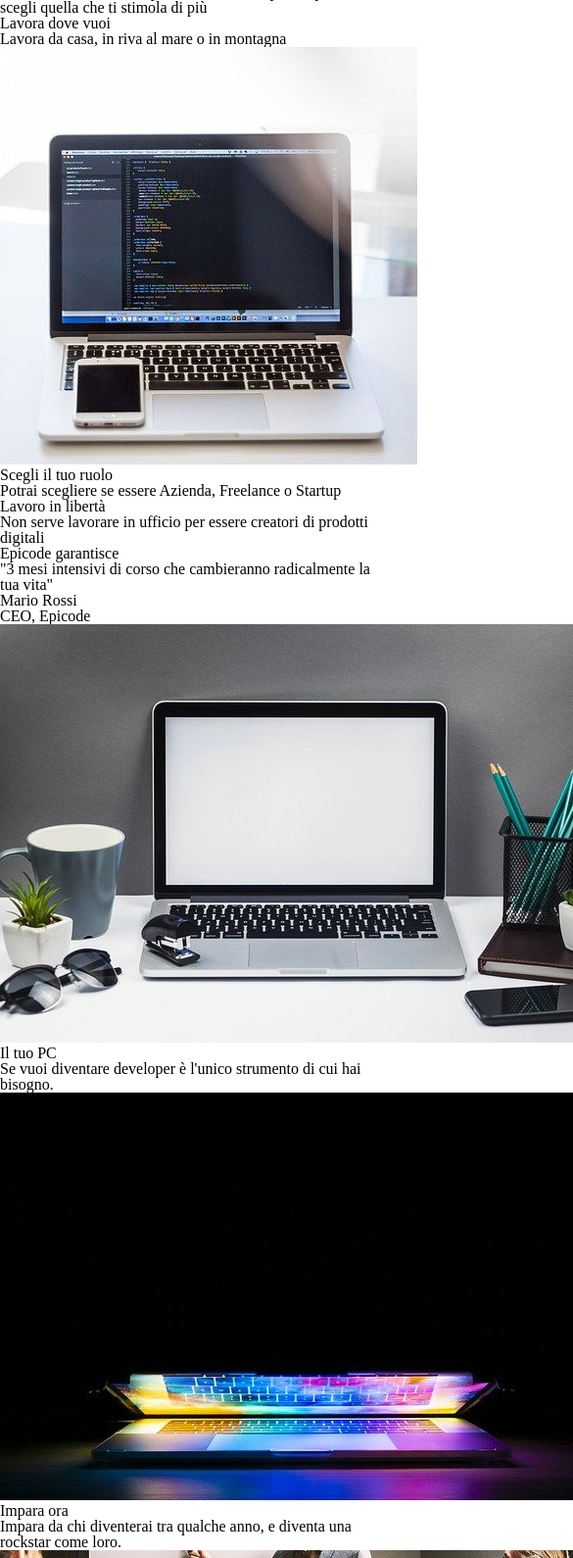
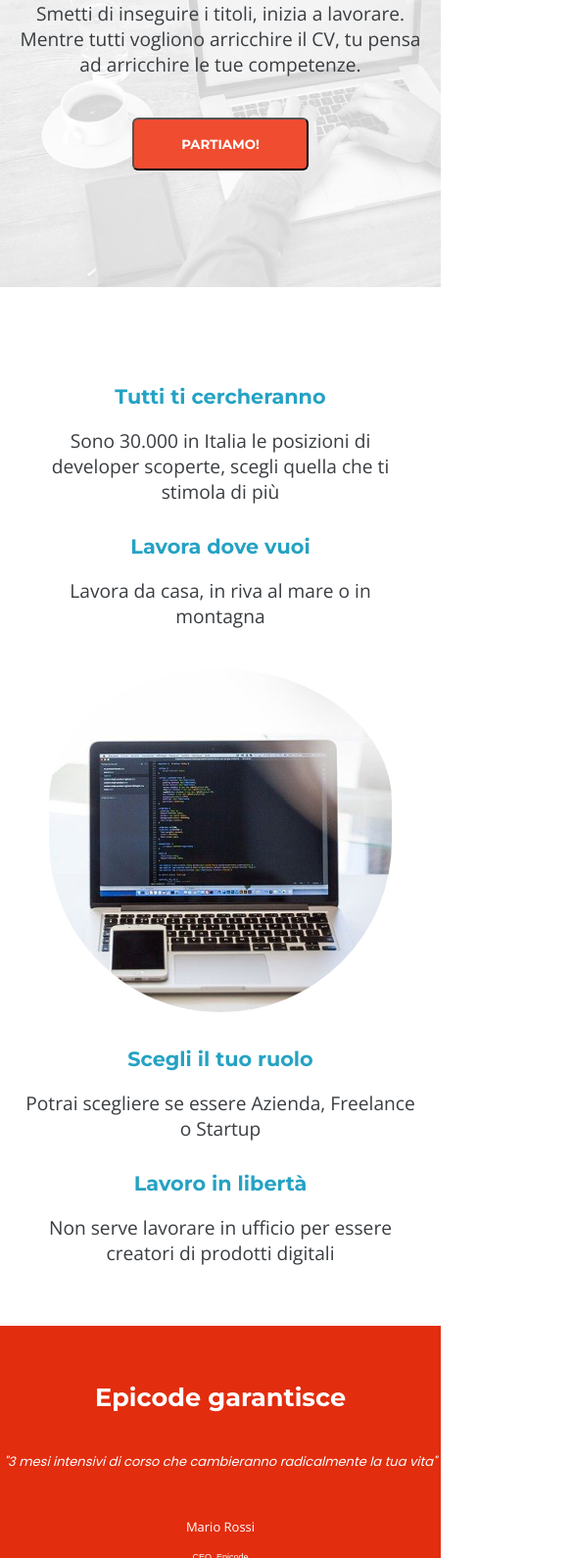
Before and after one commit to Andam92/EPICODE-U1-W1-D5, a plain HTML site: page index.html in a window 390 px wide. Shown: the part 220-1810 px from the top of the page at 98% size, 585 px wide, since content can reach past the window. Drawn offline with nearby package versions, Linux system fonts and the light colour scheme.

Commit message:
css mobile partial

```diff
--- a/css/style.css
+++ b/css/style.css
@@ -1 +1,175 @@
-/* Your styles here */
+/*GENERAL */
+* {
+  width: 450px;
+  text-align: center;
+}
+
+header {
+  background-color: black;
+}
+
+body {
+  color: #393d41;
+  font-size: 1.2rem;
+  line-height: 1.65rem;
+  font-family: "Open Sans", sans-serif;
+}
+
+h3 {
+  color: #25a2c3;
+  font-family: "Montserrat", sans-serif;
+  line-height: 1.5rem;
+  font-size: 1.3rem;
+  padding-top: 30px;
+  padding-bottom: 20px;
+}
+
+p {
+  width: 400px;
+  margin: auto;
+}
+
+/*HEADER */
+header img {
+  width: 150px;
+  padding: 30px;
+}
+
+/*MAIN*/
+.scheda1 {
+  background-image: url(../images/banner.jpg);
+  background-size: cover;
+  height: 400px;
+  margin-bottom: 70px;
+}
+
+.scheda1 h1 {
+  color: #25a2c3;
+  font-family: "Montserrat", sans-serif;
+  line-height: 1.5rem;
+  font-size: 1.6rem;
+  padding-top: 40px;
+  width: 50%;
+  margin: auto;
+}
+
+.scheda1 p {
+  width: 95%;
+  margin: auto;
+  padding-top: 20px;
+  padding-bottom: 40px;
+}
+
+.scheda1 button {
+  background-color: #f04c2f;
+  font-family: "Montserrat", sans-serif;
+  color: white;
+  width: 180px;
+  padding: 17px;
+  text-align: center;
+  border-radius: 6px;
+}
+
+.notebook {
+  padding-top: 40px;
+  border-radius: 500px;
+  width: 350px;
+  height: 350px;
+}
+
+.quote {
+  margin-top: 60px;
+  background-color: #e22d0e;
+  color: white;
+  padding-bottom: 40px;
+}
+
+.quote h2 {
+  font-size: 1.6rem;
+  font-family: "Montserrat", sans-serif;
+  padding-top: 60px;
+  padding-bottom: 40px;
+}
+
+.quote blockquote {
+  font-family: "Poppins", sans-serif;
+  font-style: italic;
+  font-size: small;
+  padding-bottom: 40px;
+}
+
+.quote p {
+  font-family: "Open Sans", sans-serif;
+  font-size: small;
+}
+
+.quote span {
+  font-family: "Open Sans ", sans-serif;
+  font-size: xx-small;
+}
+
+.scheda2 {
+  width: 400px;
+  border: 1px solid #dee1e3;
+  margin: auto;
+  margin-top: 60px;
+}
+
+.scheda2 img {
+  width: 400px;
+}
+
+.scheda2 h3 {
+  font-size: 1.2rem;
+  width: 400px;
+}
+
+.scheda2 p {
+  font-size: 1rem;
+  padding-bottom: 40px;
+  width: 350px;
+}
+
+.scheda3 {
+  width: 400px;
+  border: 1px solid #dee1e3;
+  margin: auto;
+  margin-top: 60px;
+}
+
+.scheda3 img {
+  width: 400px;
+}
+
+.scheda3 h3 {
+  font-size: 1.2rem;
+  width: 400px;
+}
+
+.scheda3 p {
+  font-size: 1rem;
+  padding-bottom: 40px;
+  width: 350px;
+}
+
+.scheda4 {
+  width: 400px;
+  border: 1px solid #dee1e3;
+  margin: auto;
+  margin-top: 60px;
+}
+
+.scheda4 img {
+  width: 400px;
+}
+
+.scheda4 h3 {
+  font-size: 1.2rem;
+  width: 400px;
+}
+
+.scheda4 p {
+  font-size: 1rem;
+  padding-bottom: 40px;
+  width: 350px;
+}
--- a/index.html
+++ b/index.html
@@ -5,6 +5,24 @@
     <meta http-equiv="X-UA-Compatible" content="IE=edge" />
     <meta name="viewport" content="width=device-width, initial-scale=1.0" />
     <title>Corso Web Developer - Epicode School</title>
+    <link rel="preconnect" href="https://fonts.googleapis.com" />
+    <link rel="preconnect" href="https://fonts.gstatic.com" crossorigin />
+    <link
+      href="https://fonts.googleapis.com/css2?family=Montserrat:wght@700&family=Poppins:wght@300;400;600&display=swap"
+      rel="stylesheet"
+    />
+    <link rel="preconnect" href="https://fonts.googleapis.com" />
+    <link rel="preconnect" href="https://fonts.gstatic.com" crossorigin />
+    <link
+      href="https://fonts.googleapis.com/css2?family=Open+Sans&display=swap"
+      rel="stylesheet"
+    />
+    <link rel="preconnect" href="https://fonts.googleapis.com" />
+    <link rel="preconnect" href="https://fonts.gstatic.com" crossorigin />
+    <link
+      href="https://fonts.googleapis.com/css2?family=Open+Sans:ital,wght@1,300&display=swap"
+      rel="stylesheet"
+    />
     <link rel="stylesheet" href="./css/reset.css" />
     <link rel="stylesheet" href="./css/font-awesome.css" />
     <link rel="stylesheet" href="./css/style.css" />
@@ -15,13 +33,13 @@
     </header>
 
     <main>
-      <div>
+      <div class="scheda1">
         <h1>Corso Web Developer</h1>
         <p>
-          Smetti di inseguuire i titoli, inizia a lavorare. Mentre tutti
-          vogliono arricchire il CV, tu pensa ad arricchire le tue competenze.
+          Smetti di inseguire i titoli, inizia a lavorare. Mentre tutti vogliono
+          arricchire il CV, tu pensa ad arricchire le tue competenze.
         </p>
-        <input type="button" value="PARTIAMO!" />
+        <button>PARTIAMO!</button>
       </div>
       <h3>Tutti ti cercheranno</h3>
       <p>
@@ -30,29 +48,33 @@
       </p>
       <h3>Lavora dove vuoi</h3>
       <p>Lavora da casa, in riva al mare o in montagna</p>
-      <img src="./images/notebook.jpg" alt="notebook" />
+      <img class="notebook" src="./images/notebook.jpg" alt="notebook" />
       <h3>Scegli il tuo ruolo</h3>
       <p>Potrai scegliere se essere Azienda, Freelance o Startup</p>
       <h3>Lavoro in libertà</h3>
       <p>
         Non serve lavorare in ufficio per essere creatori di prodotti digitali
       </p>
-      <div>
+      <div class="quote">
         <h2>Epicode garantisce</h2>
         <blockquote>
           "3 mesi intensivi di corso che cambieranno radicalmente la tua vita"
         </blockquote>
-        <p>Mario Rossi</p>
-        <p>CEO, Epicode</p>
+        <p>
+          Mario Rossi<span
+            ><br />
+            CEO, Epicode</span
+          >
+        </p>
       </div>
-      <div>
+      <div class="scheda2">
         <img src="./images/foto1.jpg" alt="foto1" />
         <h3>Il tuo PC</h3>
         <p>
           Se vuoi diventare developer è l'unico strumento di cui hai bisogno.
         </p>
       </div>
-      <div>
+      <div class="scheda3">
         <img src="./images/foto2.jpg" alt="foto2" />
         <h3>Impara ora</h3>
         <p>
@@ -60,7 +82,7 @@
           loro.
         </p>
       </div>
-      <div>
+      <div class="scheda4">
         <img src="./images/foto3.jpg" alt="foto3" />
         <h3>Lavora subito</h3>
         <p>Sappiamo cosa vogliono le aziende, perché lavoriamo con loro.</p>
@@ -73,6 +95,12 @@
         ><i class="fa-sharp fa-solid fa-square-envelope"></i>
         info@epicode.school</a
       >
+      <p>
+        <i class="fa-solid fa-square-arrow-up-right"></i> Via Appia 1 - 00100
+        Roma (RM)
+      </p>
+      <hr />
+      <p>&copy; 2021. Immagini di <a href="#">Pixabay</a>.</p>
     </footer>
   </body>
 </html>
```
